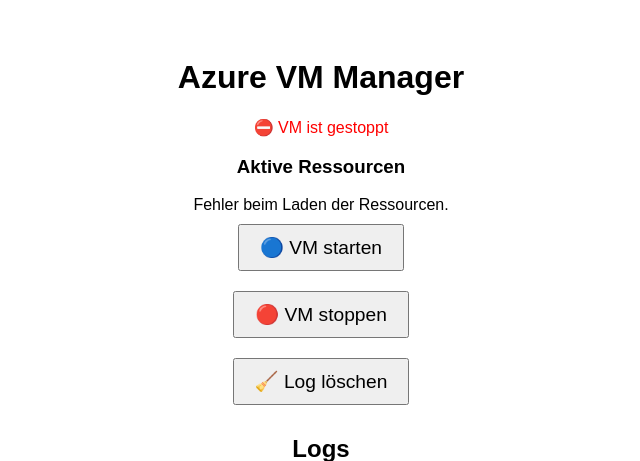
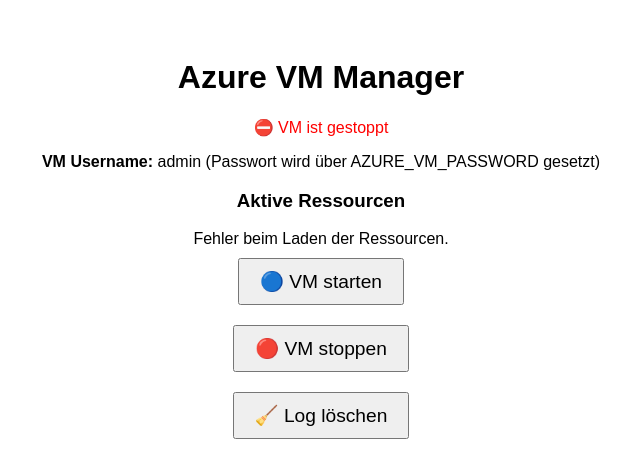
Before and after one commit to SonZions/VmManager, a FastAPI app: page / in a window 1280 px wide. Shown: the top 461 px of the page, without its empty margins (319-959 px from the left). Run offline with FastAPI, Linux system fonts and the light colour scheme.

Commit message:
Show VM credentials in frontend

```diff
--- a/vm_webapp/app/main.py
+++ b/vm_webapp/app/main.py
@@ -12,7 +12,15 @@ templates = Jinja2Templates(directory="app/templates")
 @app.get("/", response_class=HTMLResponse)
 async def index(request: Request):
     public_ip = vm_manager.get_public_ip()
-    return templates.TemplateResponse("index.html", {"request": request, "public_ip": public_ip})
+    return templates.TemplateResponse(
+        "index.html",
+        {
+            "request": request,
+            "public_ip": public_ip,
+            "vm_username": vm_manager.USERNAME,
+            "vm_password": os.getenv("AZURE_VM_PASSWORD"),
+        },
+    )
 
 
 @app.get("/logs", response_class=PlainTextResponse)
--- a/vm_webapp/app/templates/index.html
+++ b/vm_webapp/app/templates/index.html
@@ -19,7 +19,13 @@
         <p style="color:red;">⛔ VM ist gestoppt</p>
     {% endif %}
 
-     <h3>Aktive Ressourcen</h3>
+    {% if vm_username and vm_password %}
+        <p><strong>VM Credentials:</strong> {{ vm_username }} / {{ vm_password }}</p>
+    {% elif vm_username %}
+        <p><strong>VM Username:</strong> {{ vm_username }} (Passwort wird über AZURE_VM_PASSWORD gesetzt)</p>
+    {% endif %}
+
+         <h3>Aktive Ressourcen</h3>
  <div id="resources">Lade...</div>
 
  <script>
```
